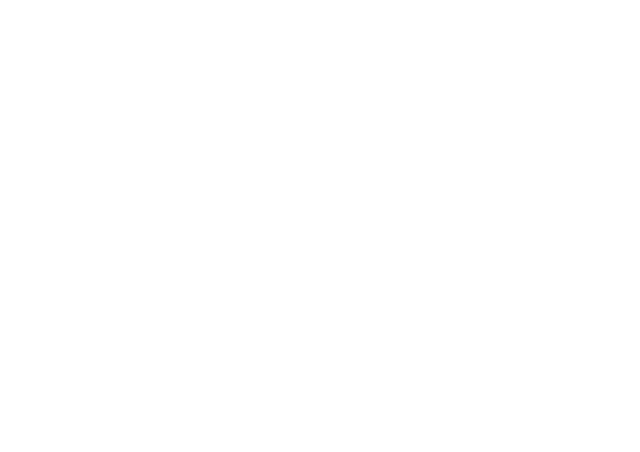
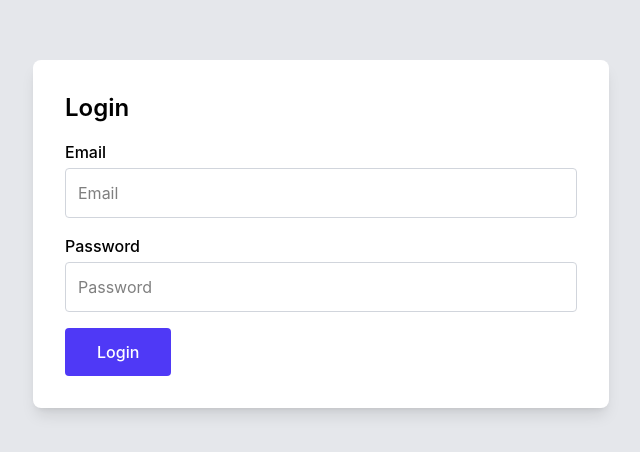
Before and after one commit to thedevaman/Auth-Node-ui, a React (Vite) app: page /login in a window 1280 px wide. Shown: the part 166-618 px from the top of the page, without its empty margins (319-959 px from the left). Built offline with nearby package versions, Linux system fonts and the light colour scheme.

Commit message:
backend connected login sign up done

```diff
--- a/package.json
+++ b/package.json
@@ -11,6 +11,7 @@
   },
   "dependencies": {
     "@tailwindcss/vite": "^4.3.3",
+    "axios": "^1.14.0",
     "lucide-react": "^1.25.0",
     "react": "^19.2.7",
     "react-dom": "^19.2.7",
--- a/src/components/Login.jsx
+++ b/src/components/Login.jsx
@@ -1,9 +1,76 @@
-import React from 'react'
+import React, { useState } from 'react'
+import { toast } from 'react-toastify'
+import {httpRequest} from '../lib/https'
+import { useNavigate } from 'react-router-dom'
 
 function Login() {
+
+    const navigate = useNavigate()
+
+    const model = {
+        fullname : '',
+        email : '',
+        password : ''
+    }
+    const [form, setForm] = useState(model)
+
+    const handleChage = (e)=>{
+        const input = e.target
+        const name = input.name
+        const value = input.value
+        setForm(prevform =>({
+            ...prevform,
+            [name]:value
+        }))
+    }
+
+    const login = async(e)=>{
+
+    try{
+     e.preventDefault()
+    const {data} = await httpRequest.post('/login',form)
+     toast.success(data.message)
+     setForm(model)
+    setTimeout(()=>navigate("/"),200)
+    }catch(err){
+     toast.error(err?.response?.data?.message || err.message)
+    }
+
+
+    }
+
   return (
-    <div>
+    <div className='bg-gray-200 h-screen flex items-center justify-center'>
+      <div className='bg-white rounded-lg p-8 w-xl shadow-lg'>
+       <h1 className='text-2xl font-semibold mb-4'>Login</h1>
+       <form className='space-y-4' onSubmit={login}>
+        <div className='flex flex-col gap-1'>
+            <label className='font-medium'>Email</label>
+            <input
+            className='border border-gray-300 rounded p-3'
+            placeholder='Email'
+            required
+            name='email'
+            value={form.email}
+            onChange={handleChage}
+            />
+        </div>
+        <div className='flex flex-col gap-1'>
+            <label className='font-medium'>Password</label>
+            <input
+            className='border border-gray-300 rounded p-3'
+            placeholder='Password'
+            required
+            name='password'
+            value={form.password}
 
+            onChange={handleChage}
+            />
+        </div>
+
+        <button className='p-3 rounded text-white font-medium bg-indigo-600 px-8'>Login</button>
+       </form>
+      </div>
     </div>
   )
 }
--- a/src/components/Signup.jsx
+++ b/src/components/Signup.jsx
@@ -1,7 +1,11 @@
 import React, { useState } from 'react'
 import { toast } from 'react-toastify'
+import {httpRequest} from '../lib/https'
+import { useNavigate } from 'react-router-dom'
 
 function Signup() {
+
+    const navigate = useNavigate()
 
     const model = {
         fullname : '',
@@ -20,10 +24,19 @@ function Signup() {
         }))
     }
 
-    const signup = (e)=>{
+    const signup = async(e)=>{
+
+    try{
      e.preventDefault()
-     console.log(form)
-     toast.success("Signup success")
+    const {data} = await httpRequest.post('/signup',form)
+     toast.success(data.message)
+     setForm(model)
+    setTimeout(()=>navigate("/login"),200)
+    }catch(err){
+     toast.error(err?.response?.data?.message || err.message)
+    }
+
+
     }
 
   return (
--- /dev/null
+++ b/src/lib/https.js
@@ -0,0 +1,5 @@
+import axios from "axios";
+
+export const httpRequest = axios.create({
+    baseURL:'http://localhost:8080'
+})
```
Also changed, not shown: 1 other file (tests, documents, lock files or other folders).
